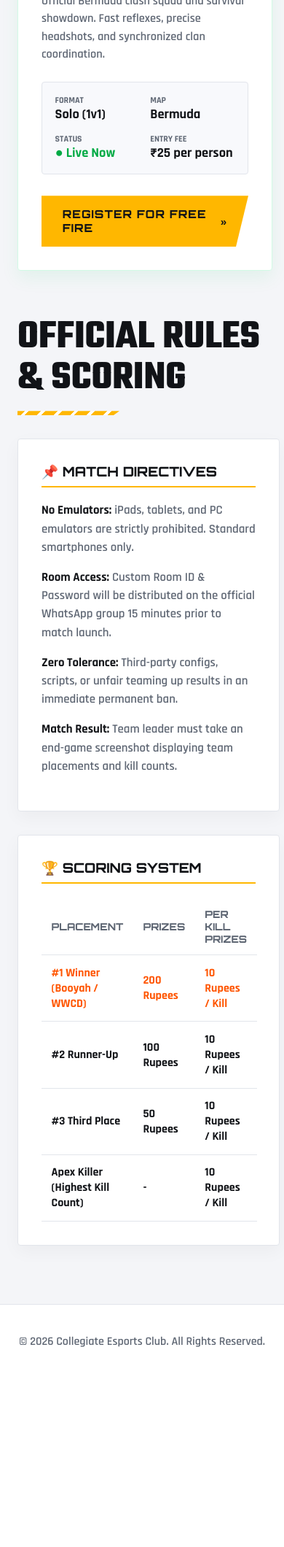
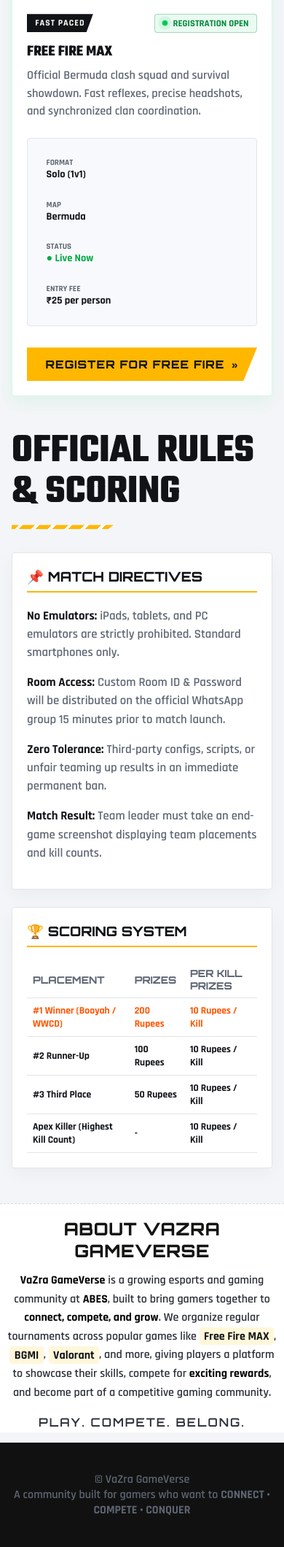
Before and after one commit to AnkitVishwakarma15/E-gaming-webiste, a Flask app: page / in a window 390 px wide. Shown: the part 1592-3712 px from the top of the page at 73% size. Before the commit the page ends 3438 px from the top, so only its background shows below. Run offline with Flask 3, Linux system fonts and the light colour scheme.

Commit message:
add new logo and about section

```diff
--- a/static/styles.css
+++ b/static/styles.css
@@ -600,13 +625,67 @@ body {
   background: var(--ff-yellow-hover);
 }
 
+/* Embedded About VaZra GameVerse Section */
+.card-about-section {
+  margin-top: 2rem;
+  padding: 1.5rem 1rem;
+  background-color: #ffffff;
+  border-top: 1px dashed rgba(0, 0, 0, 0.15);
+  text-align: center;
+  -webkit-text-size-adjust: 100%;
+}
+
+.card-about-section h1 {
+  font-family: 'Orbitron', sans-serif;
+  font-size: 1.5rem;
+  color: #141413;
+  margin-bottom: 0.8rem;
+  letter-spacing: 0.5px;
+  text-transform: uppercase;
+}
+
+.card-about-section p {
+  color: #2b2f38;
+  font-size: 0.95rem;
+  line-height: 1.6;
+  font-weight: 500;
+  margin-bottom: 0.8rem;
+  max-width: 90%;
+  margin-left: auto;
+  margin-right: auto;
+}
+
+.card-about-section strong {
+  color: #000000;
+  font-weight: 700;
+}
+
+/* Dark highlighted style for games */
+.highlight-game {
+  color: #111317;
+  background: rgba(255, 215, 71, 0.2);
+  padding: 0.1rem 0.4rem;
+  border-radius: 4px;
+  font-weight: 700;
+}
+
+.community-tagline {
+  font-family: 'Orbitron', sans-serif;
+  font-size: 0.95rem;
+  color: #ff5500;
+  font-weight: 700;
+  letter-spacing: 2px;
+  text-transform: uppercase;
+  margin-top: 1rem;
+}
+
 footer {
   text-align: center;
   padding: 2.5rem 0;
   color: var(--ff-text-muted);
   font-weight: 600;
   border-top: 1px solid var(--ff-border);
-  background: #ffffff;
+  background: #111111;
 }
 
 /* Open Status Indicator Styles */
@@ -652,7 +731,145 @@ footer {
   color: #ffffff !important;
 }
 
+.locked-overlay {
+  background: #5e6673 !important;
+  color: #ffffff !important;
+}
+
 .game-showcase-card.is-open {
   border-color: #d1fae5;
   box-shadow: 0 10px 24px rgba(0, 200, 83, 0.08);
 }
+
+.game-showcase-card.is-locked {
+  border-color: var(--ff-border);
+  opacity: 0.85;
+}
+
+/* ================================================================= */
+/* MOBILE RESPONSIVE MEDIA QUERIES                                    */
+/* ================================================================= */
+
+@media (max-width: 768px) {
+  .navbar {
+    flex-direction: column;
+    gap: 0.8rem;
+    padding: 1rem;
+    text-align: center;
+  }
+
+  .navbar nav {
+    display: flex;
+    flex-wrap: wrap;
+    justify-content: center;
+    gap: 0.8rem 1.2rem;
+  }
+
+  .navbar nav a {
+    font-size: 0.9rem;
+    margin-left: 0;
+  }
+
+  .hero {
+    padding: 3rem 1rem 2rem;
+  }
+
+  .hero h1 {
+    font-size: 2.2rem;
+    line-height: 1.1;
+  }
+
+  .hero p {
+    font-size: 1.0rem;
+    padding: 0 0.5rem;
+  }
+
+  .arena-container {
+    grid-template-columns: 1fr;
+    padding: 0 1rem;
+    gap: 2rem;
+    margin-bottom: 3rem;
+  }
+
+  .game-showcase-card {
+    margin: 0 auto;
+    width: 100%;
+  }
+
+  .card-body {
+    padding: 1.25rem;
+  }
+
+  .card-body h2 {
+    font-size: 1.3rem;
+  }
+
+  .specs-grid {
+    grid-template-columns: repeat(2, 1fr);
+    gap: 0.6rem;
+  }
+
+  .spec-item {
+    padding: 0.5rem;
+  }
+
+  .spec-label {
+    font-size: 0.7rem;
+  }
+
+  .spec-value {
+    font-size: 0.9rem;
+  }
+
+  .rulebook-section {
+    padding: 0 1rem;
+    margin-bottom: 3rem;
+  }
+
+  .rules-grid {
+    grid-template-columns: 1fr;
+    gap: 1.5rem;
+  }
+
+  .rule-card {
+    padding: 1.25rem;
+  }
+
+  .scoring-table {
+    font-size: 0.85rem;
+  }
+
+  .scoring-table th,
+  .scoring-table td {
+    padding: 0.5rem;
+  }
+
+  .btn-ff-action {
+    font-size: 0.95rem;
+    padding: 0.85rem;
+  }
+
+  .form-row {
+    grid-template-columns: 1fr;
+  }
+
+  .card-about-section {
+    padding: 1.2rem 0.5rem 0;
+    background-color: #ffffff;
+  }
+
+  .card-about-section p {
+    max-width: 100%;
+    font-size: 1rem;
+  }
+}
+
+@media (max-width: 480px) {
+  .hero h1 {
+    font-size: 1.8rem;
+  }
+
+  .specs-grid {
+    grid-template-columns: 1fr;
+  }
+}
--- a/templates/index.html
+++ b/templates/index.html
@@ -11,11 +11,11 @@
   <!-- Tech Geometric Background Overlay -->
   <div class="bg-overlay"></div>
 
-  <!-- Navbar -->
+<!-- Navbar -->
   <header class="navbar">
     <div class="logo">
-      <span class="logo-badge">PRO</span>
-      ESPORTS ARENA
+      <img src="{{ url_for('static', filename='vazra-logo.png') }}" alt="VaZra Logo" class="nav-logo-img" />
+      VaZra
     </div>
     <nav>
       <a href="#bgmi-section">BGMI</a>
@@ -23,7 +23,7 @@
       <a href="#rulebook">Rulebook</a>
     </nav>
   </header>
-
+</div>
   <!-- Flash Message Banner -->
   {% with messages = get_flashed_messages() %}
     {% if messages %}
@@ -39,10 +39,19 @@
   <section class="hero">
     <div class="hero-live-badge"><span class="pulse-dot"></span> REGISTRATIONS OPEN</div>
     <h1>VaZra<br>GameVerse</h1>
+
+    <!-- Champion Privilege Subtitle (Inline Header) -->
+    <div class="hero-perk-note">
+      <div class="hero-perk-header">
+        <span class="perk-lightning">⚡</span>
+        <h4>CHAMPION PRIVILEGE</h4>
+      </div>
+      <p>Winners get <strong>free entry into the next tournament</strong> to defend their crown and claim back-to-back glory!</p>
+    </div>
+
     <p>Select your battlefield, lock in your squad roster, and fight for collegiate glory.</p>
     <div class="ff-hazard-stripe"></div>
   </section>
-
   <!-- Arena Container with Posters -->
   <div class="arena-container">
 
@@ -151,7 +160,6 @@
           <li><strong>Match Result:</strong> Team leader must take an end-game screenshot displaying team placements and kill counts.</li>
         </ul>
       </div>
-
       <div class="rule-card">
         <h3>🏆 SCORING SYSTEM</h3>
         <table class="scoring-table">
@@ -188,9 +196,18 @@
       </div>
     </div>
   </section>
+ <!-- About Us Section Positioned Under Match Directives -->
+        <div class="card-about-section">
+          <h1>About VaZra GameVerse</h1>
+          <p>
+            <strong>VaZra GameVerse</strong> is a growing esports and gaming community at <strong>ABES</strong>, built to bring gamers together to <strong>connect, compete, and grow</strong>. We organize regular tournaments across popular games like <span class="highlight-game">Free Fire MAX</span>, <span class="highlight-game">BGMI</span>, <span class="highlight-game">Valorant</span>, and more, giving players a platform to showcase their skills, compete for <strong>exciting rewards</strong>, and become part of a competitive gaming community.
+          </p>
+          <p class="community-tagline">Play. Compete. Belong.</p>
+        </div>
 
   <footer>
-    <p>© 2026 Collegiate Esports Club. All Rights Reserved.</p>
+    <p>© VaZra GameVerse <br>
+      A community built for gamers who want to <strong>CONNECT • COMPETE • CONQUER</strong></p>
   </footer>
 
 </body>
```
Also changed, not shown: other parts of static/styles.css (+71 -46 lines), static/vazra-logo.png (added).
